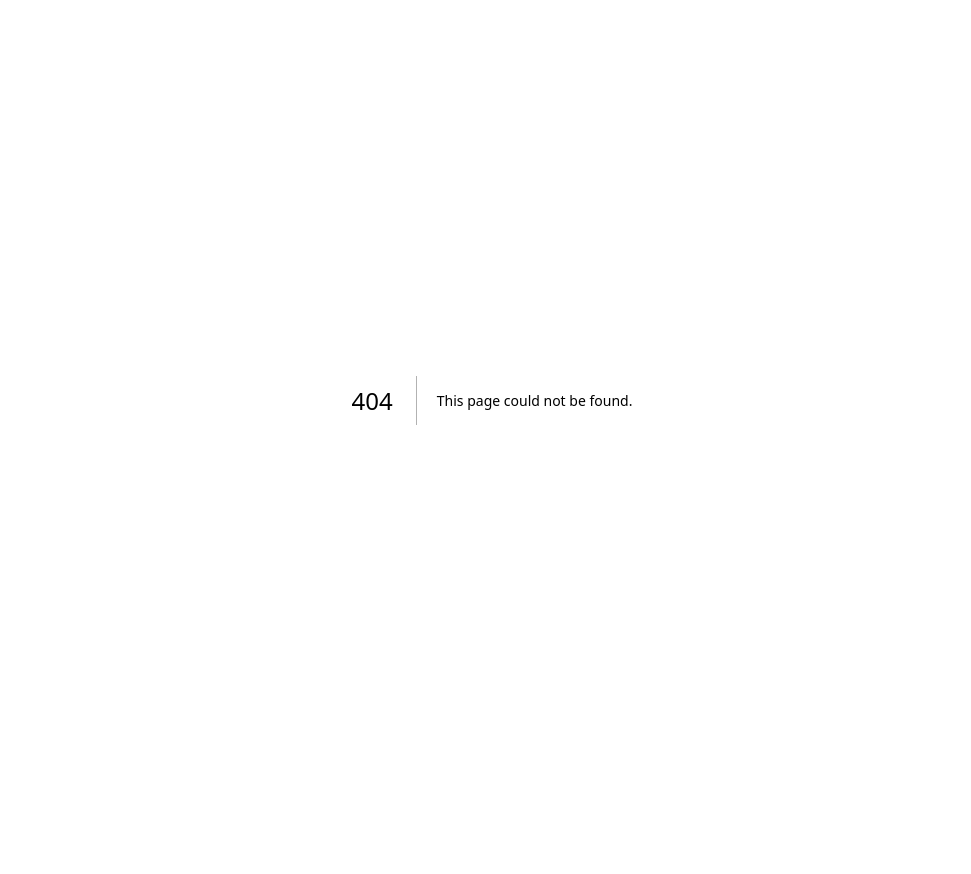
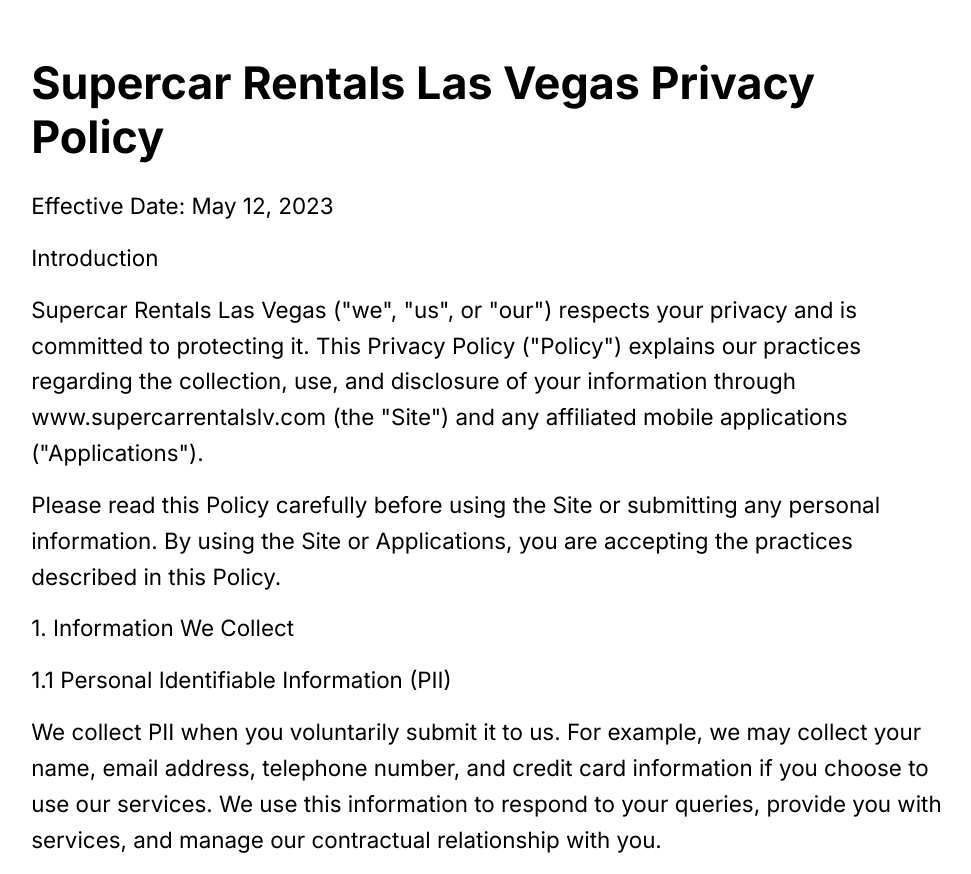
Before and after one commit to kgb4000/mclaren, a Next.js app: page /privacy-policy in a window 1280 px wide. Before the commit this address had no page. Shown: the whole page, without its empty margins (148-1119 px from the left). Before the commit the page ends 800 px from the top, so only its background shows below. Built offline with nearby package versions, Linux system fonts and the light colour scheme.

Commit message:
Fixed sitemap.

```diff
--- a/app/globals.scss
+++ b/app/globals.scss
@@ -21,7 +21,6 @@
 h5,
 h6 {
   margin: 1.5rem 0;
-  text-align: center;
 }
 
 .faq {
--- /dev/null
+++ b/app/privacy-policy/page.js
@@ -0,0 +1,37 @@
+export default function privacyPolicy() {
+  return (
+    <>
+      <header></header>
+      <main>
+        <div className="container">
+          <h1>Supercar Rentals Las Vegas Privacy Policy</h1>
+          <p>Effective Date: May 12, 2023</p>
+          <p>Introduction</p>
+          <p>
+            Supercar Rentals Las Vegas ("we", "us", or "our") respects your
+            privacy and is committed to protecting it. This Privacy Policy
+            ("Policy") explains our practices regarding the collection, use, and
+            disclosure of your information through www.supercarrentalslv.com
+            (the "Site") and any affiliated mobile applications
+            ("Applications").
+          </p>
+          <p>
+            Please read this Policy carefully before using the Site or
+            submitting any personal information. By using the Site or
+            Applications, you are accepting the practices described in this
+            Policy.
+          </p>
+          <p>1. Information We Collect</p>
+          <p>1.1 Personal Identifiable Information (PII)</p>
+          <p>
+            We collect PII when you voluntarily submit it to us. For example, we
+            may collect your name, email address, telephone number, and credit
+            card information if you choose to use our services. We use this
+            information to respond to your queries, provide you with services,
+            and manage our contractual relationship with you.
+          </p>
+        </div>
+      </main>
+    </>
+  )
+}
```
Also changed, not shown: app/page.js (+18 -4 lines), 1 other file (tests, documents, lock files or other folders).
